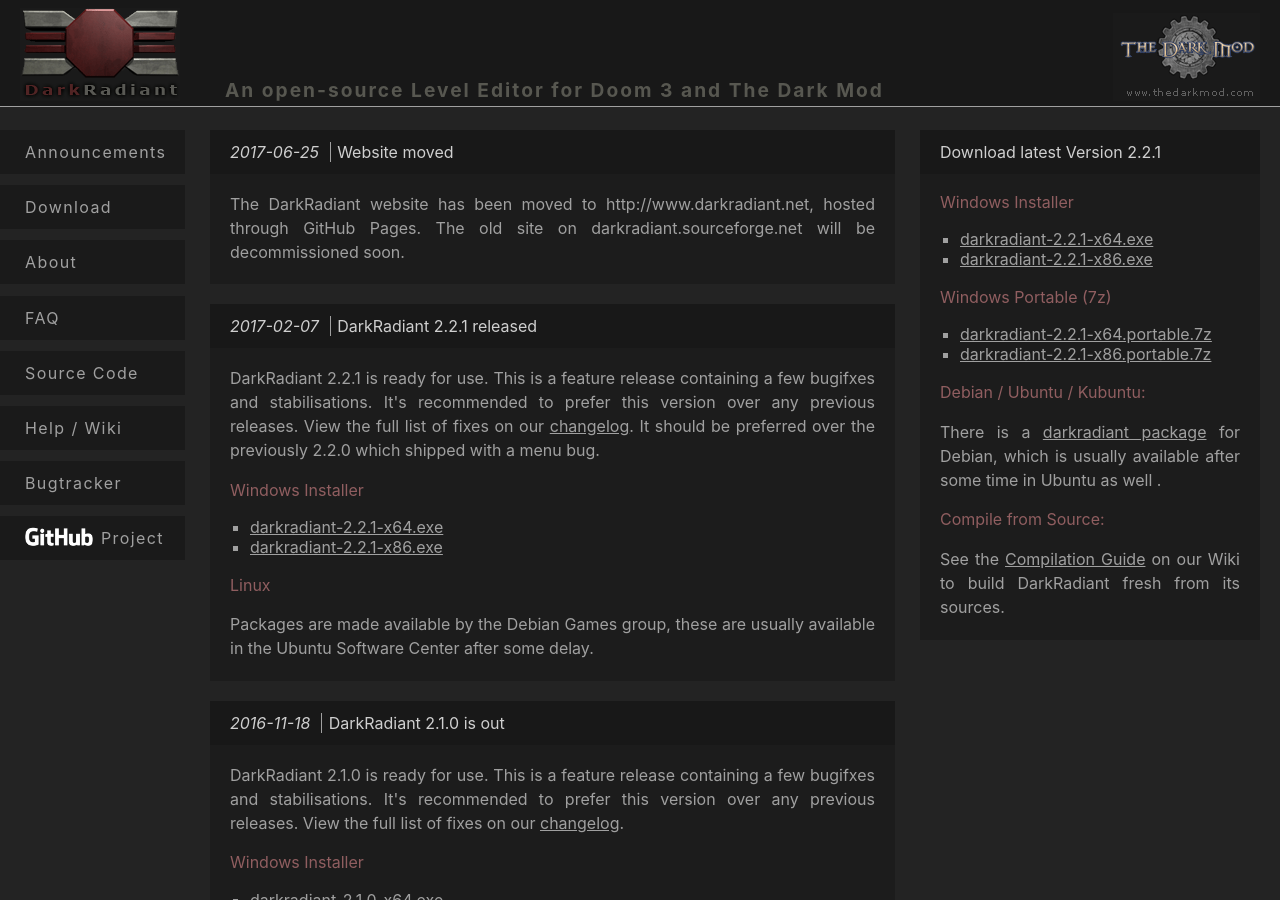
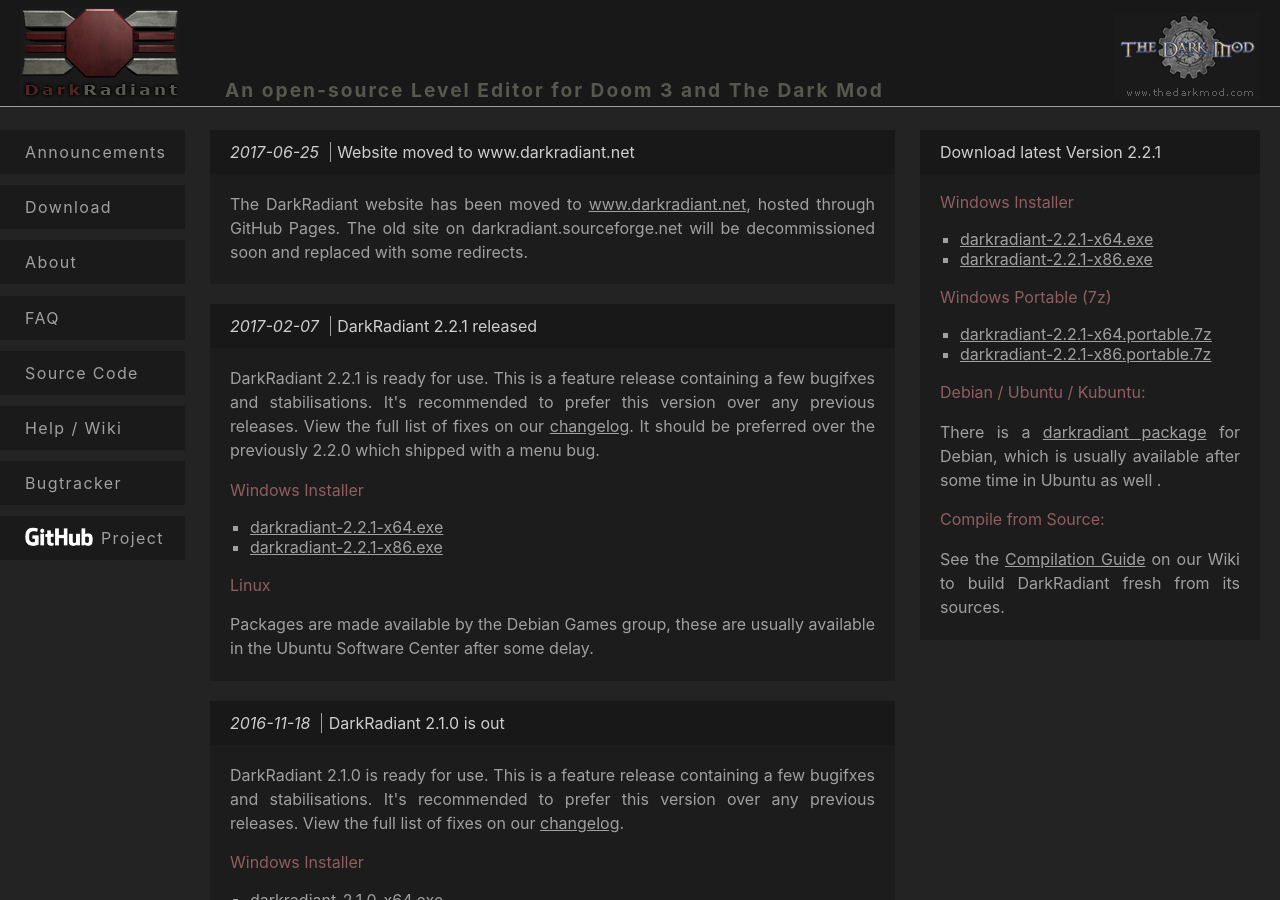
Before and after one commit to codereader/codereader.github.io, a Jekyll site: the page built from index.md, in a window 1280 px wide and 900 px high. Built offline with Jekyll 4.4.1, drawn with Linux system fonts in a browser that asks for light colours.

Commit message:
Website move announcement

```diff
--- a/index.md
+++ b/index.md
@@ -5,9 +5,9 @@ title: DarkRadiant, open-source level editor for Doom 3 and The Dark Mod
 <div class="section">
   <h2>
     <span class="date">2017-06-25</span>
-    <span class="title">Website moved</span>
+    <span class="title">Website moved to www.darkradiant.net</span>
   </h2>
-  <p>The DarkRadiant website has been moved to http://www.darkradiant.net, hosted through GitHub Pages. The old site on darkradiant.sourceforge.net will be decommissioned soon.</p>
+  <p>The DarkRadiant website has been moved to <a href="http://www.darkradiant.net">www.darkradiant.net</a>, hosted through GitHub Pages. The old site on darkradiant.sourceforge.net will be decommissioned soon and replaced with some redirects.</p>
 </div>
 
 <div class="section">
```
